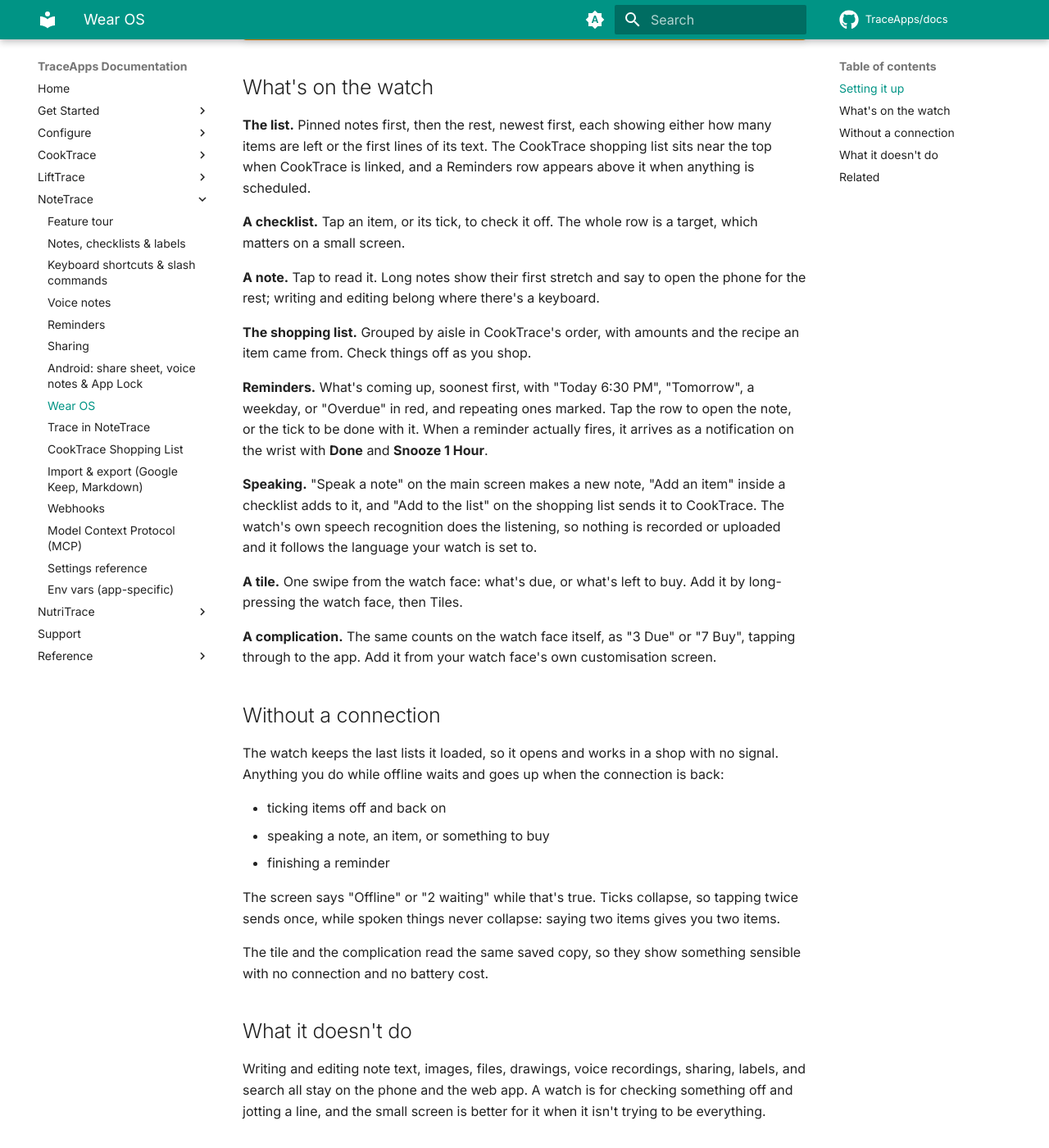
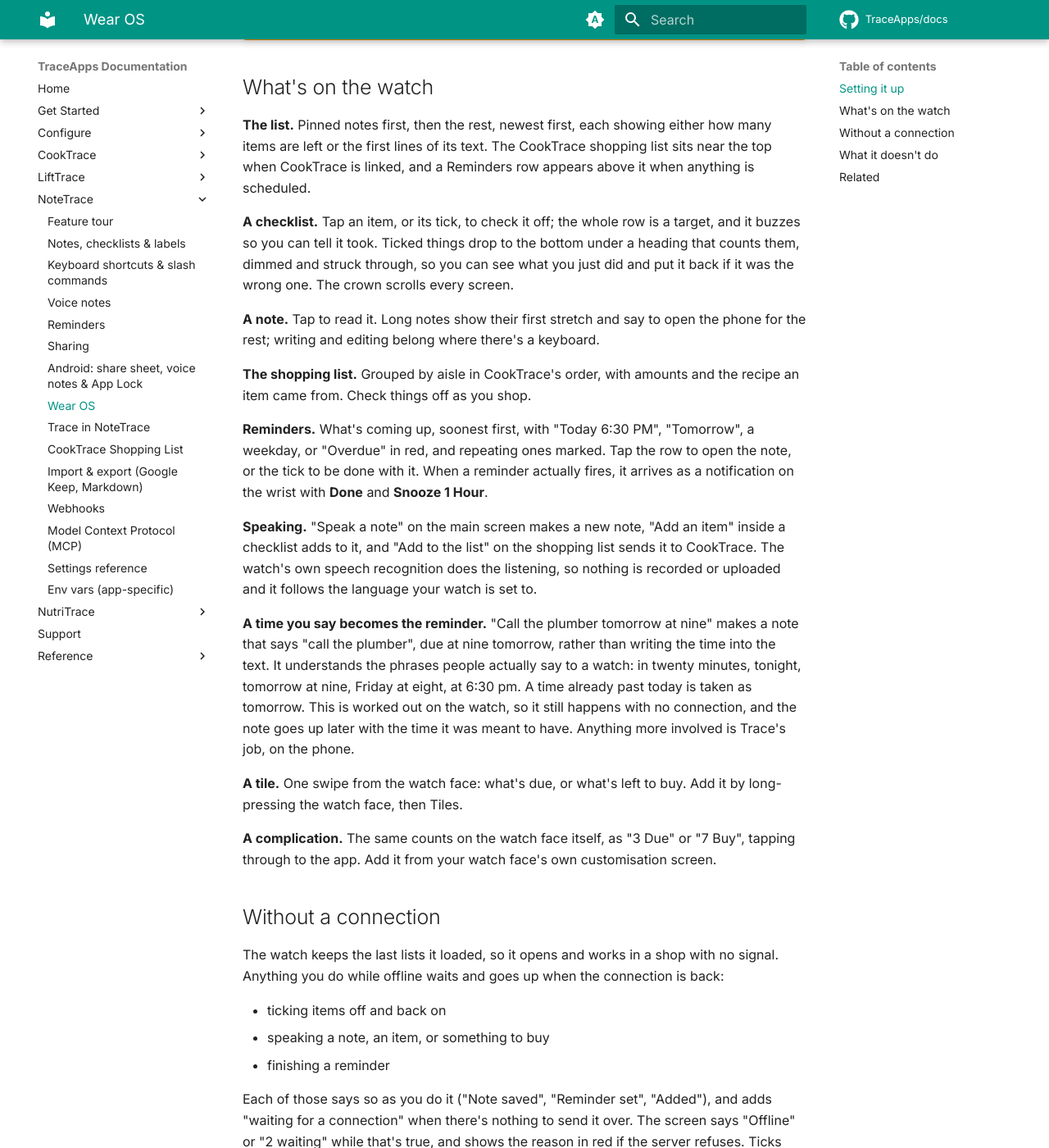
Before and after one commit to TraceApps/docs, an MkDocs documentation site: the page built from docs/notetrace/wear.md, in a window 1280 px wide and 1400 px high, scrolled down 804 px. Shown: the whole window at 82% size. Built offline with MkDocs 1.6.1 and Material for MkDocs 9.7.7, drawn with Linux system fonts in a browser that asks for light colours; comment, search, counter and statistics services are not loaded; some of the changed text lies outside the part shown.

Commit message:
Wear page: spoken reminders, ticks, and confirmations

```diff
--- a/docs/notetrace/wear.md
+++ b/docs/notetrace/wear.md
@@ -20,7 +20,7 @@ There is nothing to type on the watch, and no separate account. Signing out on t
 
 **The list.** Pinned notes first, then the rest, newest first, each showing either how many items are left or the first lines of its text. The CookTrace shopping list sits near the top when CookTrace is linked, and a Reminders row appears above it when anything is scheduled.
 
-**A checklist.** Tap an item, or its tick, to check it off. The whole row is a target, which matters on a small screen.
+**A checklist.** Tap an item, or its tick, to check it off; the whole row is a target, and it buzzes so you can tell it took. Ticked things drop to the bottom under a heading that counts them, dimmed and struck through, so you can see what you just did and put it back if it was the wrong one. The crown scrolls every screen.
 
 **A note.** Tap to read it. Long notes show their first stretch and say to open the phone for the rest; writing and editing belong where there's a keyboard.
 
@@ -29,6 +29,8 @@ There is nothing to type on the watch, and no separate account. Signing out on t
 **Reminders.** What's coming up, soonest first, with "Today 6:30 PM", "Tomorrow", a weekday, or "Overdue" in red, and repeating ones marked. Tap the row to open the note, or the tick to be done with it. When a reminder actually fires, it arrives as a notification on the wrist with **Done** and **Snooze 1 Hour**.
 
 **Speaking.** "Speak a note" on the main screen makes a new note, "Add an item" inside a checklist adds to it, and "Add to the list" on the shopping list sends it to CookTrace. The watch's own speech recognition does the listening, so nothing is recorded or uploaded and it follows the language your watch is set to.
+
+**A time you say becomes the reminder.** "Call the plumber tomorrow at nine" makes a note that says "call the plumber", due at nine tomorrow, rather than writing the time into the text. It understands the phrases people actually say to a watch: in twenty minutes, tonight, tomorrow at nine, Friday at eight, at 6:30 pm. A time already past today is taken as tomorrow. This is worked out on the watch, so it still happens with no connection, and the note goes up later with the time it was meant to have. Anything more involved is Trace's job, on the phone.
 
 **A tile.** One swipe from the watch face: what's due, or what's left to buy. Add it by long-pressing the watch face, then Tiles.
 
@@ -42,7 +44,7 @@ The watch keeps the last lists it loaded, so it opens and works in a shop with n
 - speaking a note, an item, or something to buy
 - finishing a reminder
 
-The screen says "Offline" or "2 waiting" while that's true. Ticks collapse, so tapping twice sends once, while spoken things never collapse: saying two items gives you two items.
+Each of those says so as you do it ("Note saved", "Reminder set", "Added"), and adds "waiting for a connection" when there's nothing to send it over. The screen says "Offline" or "2 waiting" while that's true, and shows the reason in red if the server refuses. Ticks collapse, so tapping twice sends once, while spoken things never collapse: saying two items gives you two items.
 
 The tile and the complication read the same saved copy, so they show something sensible with no connection and no battery cost.
 
```
